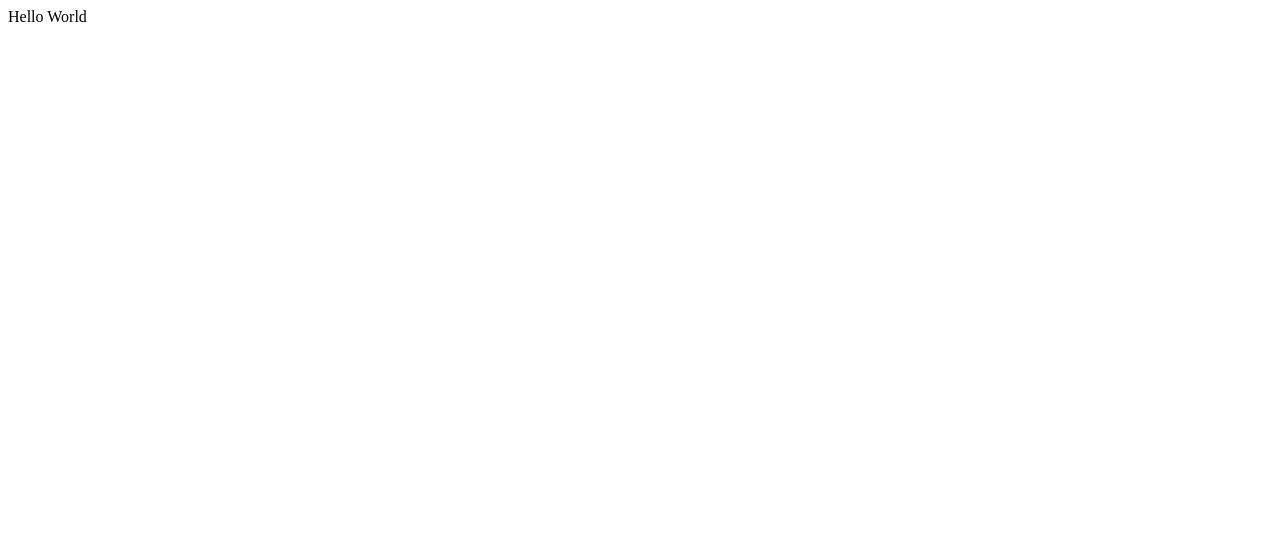
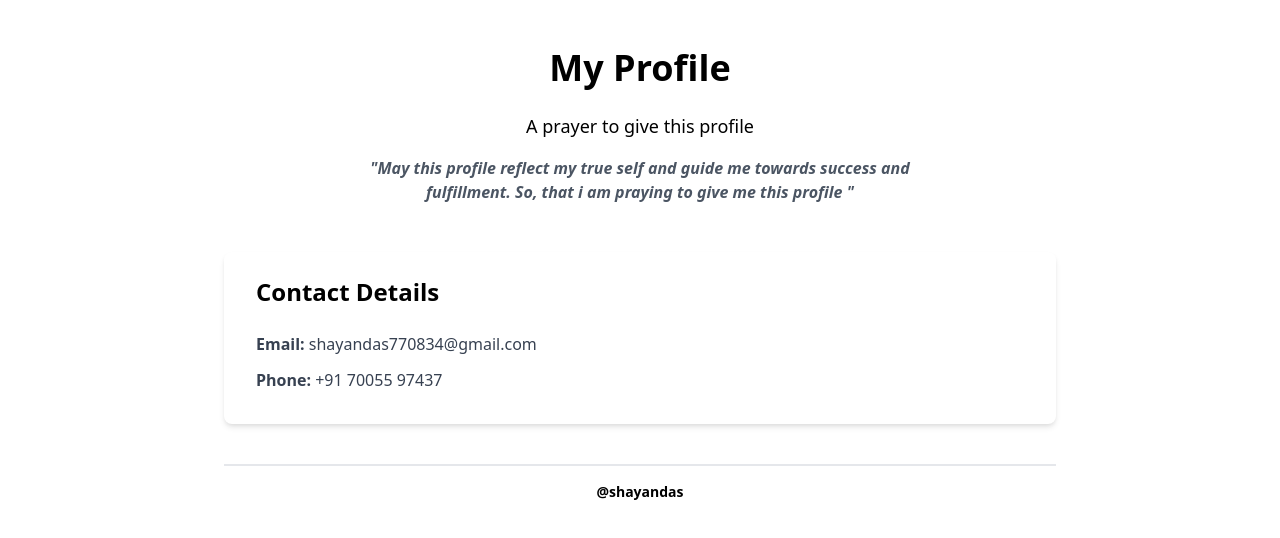
Before and after one commit to Shayand369/Basic_2, a plain HTML site: page index.html in a window 1280 px wide. Drawn offline with nearby package versions, Linux system fonts and the light colour scheme.

Commit message:
Update index.html

```diff
--- a/index.html
+++ b/index.html
@@ -1 +1,37 @@
-Hello World
+<!DOCTYPE html>
+<html lang="en">
+
+<head>
+  <meta charset="UTF-8" />
+  <meta http-equiv="X-UA-Compatible" content="IE=edge" />
+  <meta name="viewport" content="width=device-width, initial-scale=1.0" />
+  <link href="https://unpkg.com/tailwindcss@^1.0/dist/tailwind.min.css" rel="stylesheet" />
+  <title>Prayer</title>
+</head>
+
+<body class="max-w-4xl mx-auto px-4 pt-12 sm:px-6 lg:px-8">
+  <div class="text-center mb-12">
+    <h1 class="text-4xl font-bold mb-6">My Profile</h1>
+    <p class="text-lg mb-4">A prayer to give this profile</p>
+    <blockquote class="italic text-gray-600 max-w-xl mx-auto">
+      <strong> "May this profile reflect my true self and guide me towards success and fulfillment.
+        So, that i am praying to give me this profile "  </strong>
+    </blockquote>
+  </div>
+
+  <div class="bg-white shadow-md rounded-lg px-8 pt-6 pb-8 mb-4">
+    <h2 class="text-2xl font-semibold mb-6">Contact Details</h2>
+    <ul class="text-gray-700 space-y-3">
+      <li><strong>Email:</strong> shayandas770834@gmail.com</li>
+      <li><strong>Phone:</strong> +91 70055 97437</li>
+    </ul>
+  </div>
+
+  <footer class="text-center mt-10 border-t-2 border-gray-200 py-4">
+    <p class="text-sm">
+      <a href="https://github.com/Shayand369" class="font-semibold">@shayandas</a>
+    </p>
+  </footer>
+</body>
+
+</html>
```
